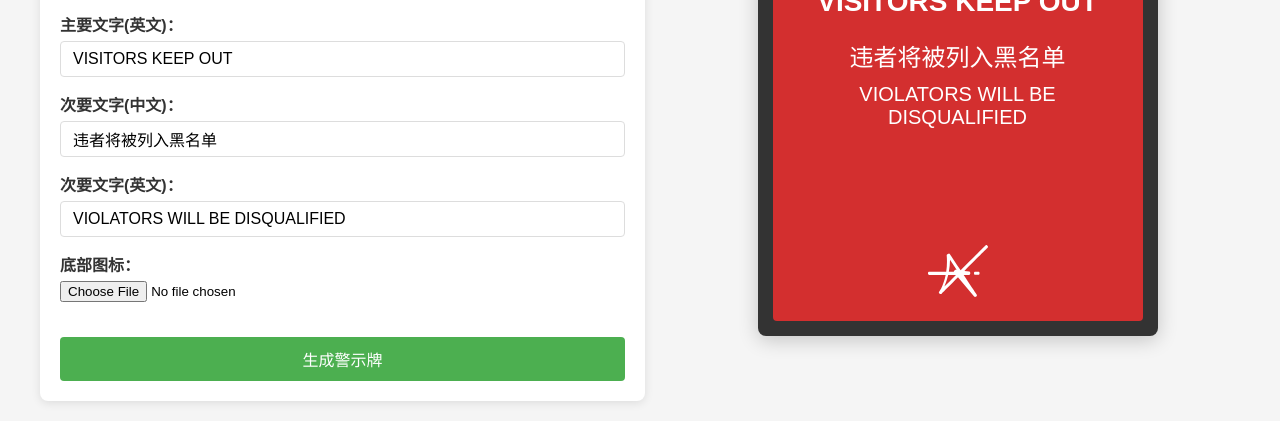
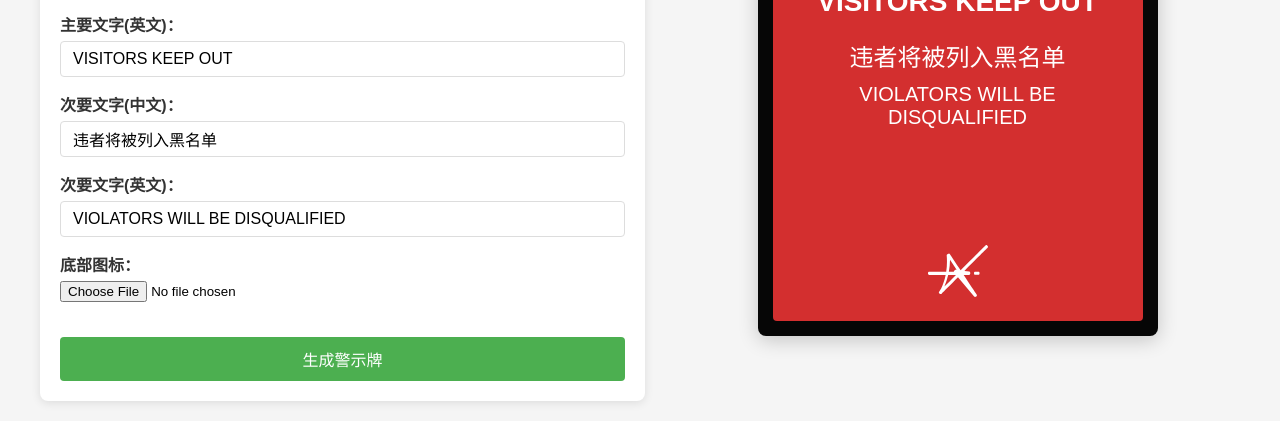
Before and after one commit to HanamiYuushimo/adventurex-disqualified-generator, a plain HTML site: page index.html in a window 1280 px wide. Shown: the part 440-861 px from the top of the page. Drawn offline with Linux system fonts and the light colour scheme.

Commit message:
fix 修改图片背景颜色

```diff
--- a/styles.css
+++ b/styles.css
@@ -102,7 +102,7 @@ button:hover {
 /* 警示牌样式 */
 .warning-card {
     position: relative;
-    background-color: #333; /* 黑色背景 */
+    background-color: #060606; /* 黑色背景 */
     color: white;
     border-radius: 8px;
     overflow: hidden;
@@ -110,17 +110,12 @@ button:hover {
     margin-top: 20px;
     width: 100%;
     max-width: 400px;
-    aspect-ratio: 9/16;
+    aspect-ratio: 1/1.414;
     display: flex;
     flex-direction: column;
     padding: 0;
-    transform: translateZ(0); /* 启用硬件加速 */
+    transform: translateZ(0);
     backface-visibility: hidden; /* 提高渲染性能 */
-}
-
-/* 尺寸样式 */
-.warning-card {
-    aspect-ratio: 1/1.414;
 }
 
 .top-icon {
```
